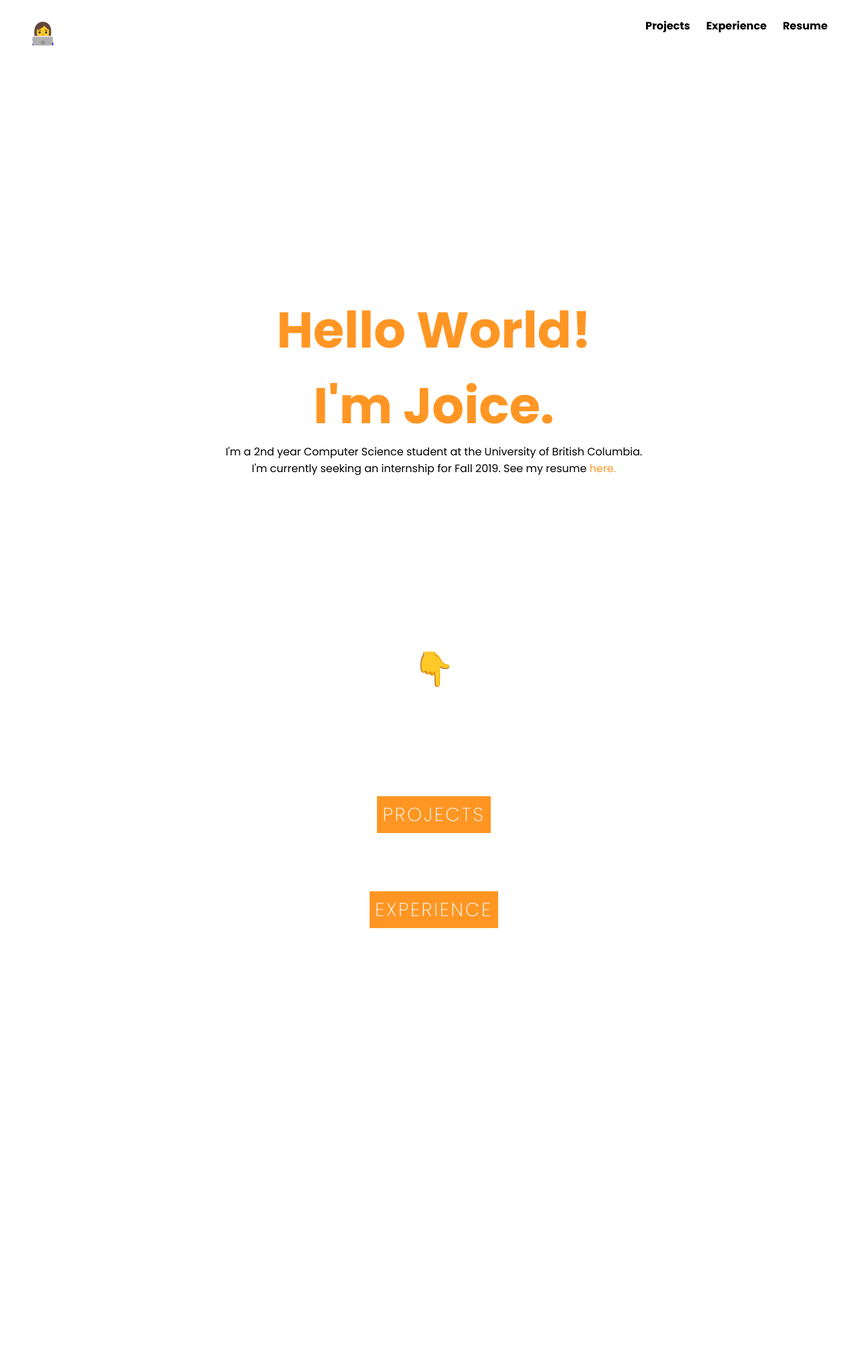
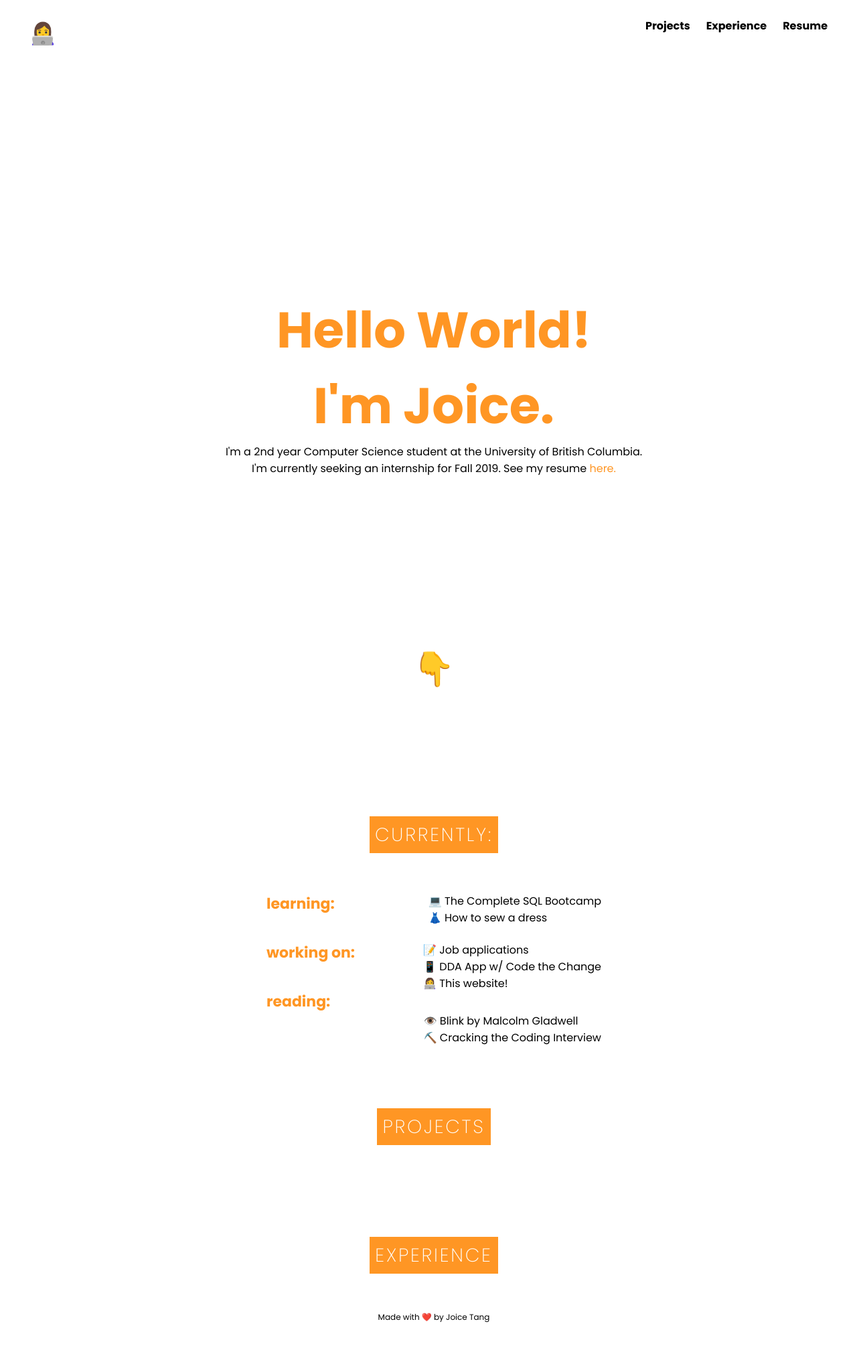
Before and after one commit to joitng/joitng.github.io, a Jekyll site: the page built from index.html, in a window 1280 px wide. Shown: the whole page at 67% size. Built offline with Jekyll 4.4.1, drawn with Linux system fonts in a browser that asks for light colours; before the commit the page ends 1386 px from its top, so only the background shows below that.

Commit message:
finished 'currently' section

```diff
--- a/_config.yml
+++ b/_config.yml
@@ -11,12 +11,12 @@ defaults:
       path: ""
       type: "projects"
     values:
-      layout: "things"
+      layout: "default"
   - scope:
       path: ""
       type: "experience"
     values:
-      layout: "things"
+      layout: "default"
   - scope:
       path: ""
     values:
--- /dev/null
+++ b/_includes/footer.html
@@ -0,0 +1,3 @@
+<footer>
+    <p class="footer">Made with ❤️ by Joice Tang</p>
+</footer>
--- a/_layouts/default.html
+++ b/_layouts/default.html
@@ -8,5 +8,6 @@
   <body>
     {% include navigation.html %}
     {{ content }}
+    {% include footer.html %}
   </body>
 </html>
--- a/_sass/main.scss
+++ b/_sass/main.scss
@@ -81,15 +81,39 @@ nav {
     text-align: center;
 }
 
+#currently {
+    width: 100%;
+    padding-top: 40px;
+    text-align: center;
+
+    .currently-sections a {
+        color: black;
+    }
+
+    .currently-sections a:hover {
+        color: white;
+        background-color: $accent-color;
+    }
+
+    .currently-sections {
+        padding-top: 15px;
+        text-align: left;
+    }
+
+    .currently-items {
+        float: right;
+    }
+}
+
 #projects {
     width: 100%;
-    padding-top: 10px;
+    padding-top: 150px;
     text-align: center;
 }
 
 #experience {
     width: 100%;
-    padding-top: 100px;
+    padding-top: 150px;
     text-align: center;
 }
 
@@ -103,3 +127,26 @@ nav {
     font-size: 28px;
     font-weight: 200;
 }
+
+.sub-heading {
+    color: $accent-color;
+    font-size: 22px;
+    font-weight: bold;
+}
+
+.wrapper {
+    margin-right: auto;
+    margin-left: auto;
+    padding-top: 50px;
+    max-width: 500px;
+}
+
+footer {
+    text-align: center;
+    padding-top: 50px;
+    padding-bottom: 25px;
+
+    .footer {
+        font-size: 12px;
+    }
+}
--- a/index.html
+++ b/index.html
@@ -16,6 +16,32 @@ title: Joice Tang 🌻
     </div>
 </div>
 
+<div id="currently">
+    <span class="heading">
+        currently:
+    </span>
+    <div class="wrapper">
+        <div class="currently-sections">
+            <span class="sub-heading">learning:</span>
+            <span class="currently-items">💻 <a href="https://www.udemy.com/the-complete-sql-bootcamp/">The Complete SQL Bootcamp</a>
+            <br>👗 How to sew a dress
+            </span>
+        </div>
+        <div class="currently-sections">
+            <br><span class="sub-heading">working on:</span>
+            <span class="currently-items">📝 Job applications
+                <br>📱 <a href="https://github.com/CodetheChangeFoundation/dda">DDA App</a> w/ <a href="https://codethechange.ca">Code the Change</a>
+                <br>👩‍💻 <a href="https://github.com/joitng/joitng.github.io">This website!</a>
+            </span>
+        </div>
+        <div class="currently-sections">
+            <br><span class="sub-heading">reading:</span>
+            <span class="currently-items">👁️ Blink by Malcolm Gladwell
+            <br>⛏️ Cracking the Coding Interview</span>
+        </div>
+    </div>
+</div>
+
 <a id="projects"></a>
 <div id="projects">
     <span class="heading">
@@ -28,4 +54,9 @@ title: Joice Tang 🌻
     <span class="heading">
         experience
     </span>
+    <div class="timeline">
+            {% for item in site.experience reversed %}
+
+            {% endfor %}
+        </div>
 </div>
```
Also changed, not shown: 3 other files.
